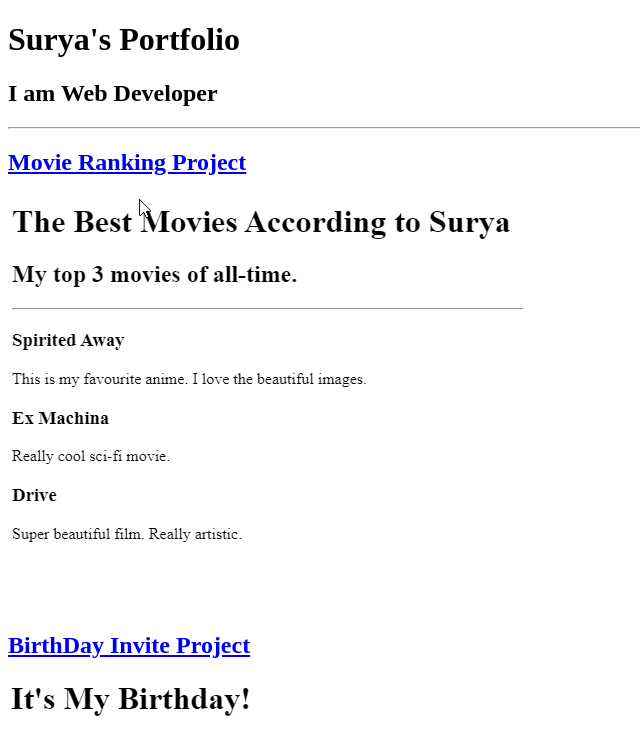
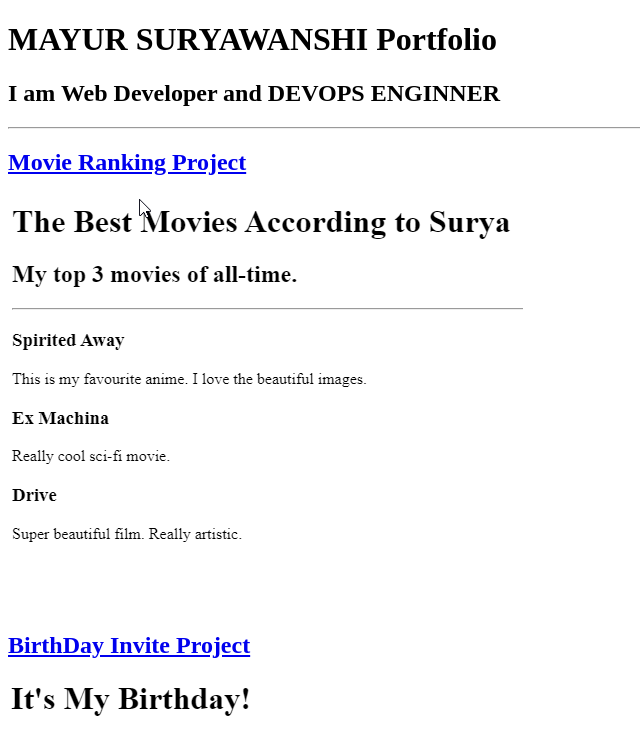
Before and after one commit to SuryaMayur/html-portfolio, a plain HTML site: page index.html in a window 1280 px wide. Shown: the top 741 px of the page, without its empty margins (0-640 px from the left). Drawn offline with Linux system fonts and the light colour scheme.

Commit message:
Update index.html

```diff
--- a/index.html
+++ b/index.html
@@ -7,8 +7,8 @@
     <title>First Website</title>
 </head>
 <body>
-    <h1>Surya's Portfolio</h1>
-    <h2>I am Web Developer</h2>
+    <h1> MAYUR SURYAWANSHI Portfolio</h1>
+    <h2>I am Web Developer and DEVOPS ENGINNER</h2>
     <hr />
     <a href="./public/movie-ranking.html"><h2>Movie Ranking Project</h2></a>
     <a href="./public/movie-ranking.html"><img src="./assets/images/Movie-Ranking (2).png" alt="Movie Ranking Project">
```
